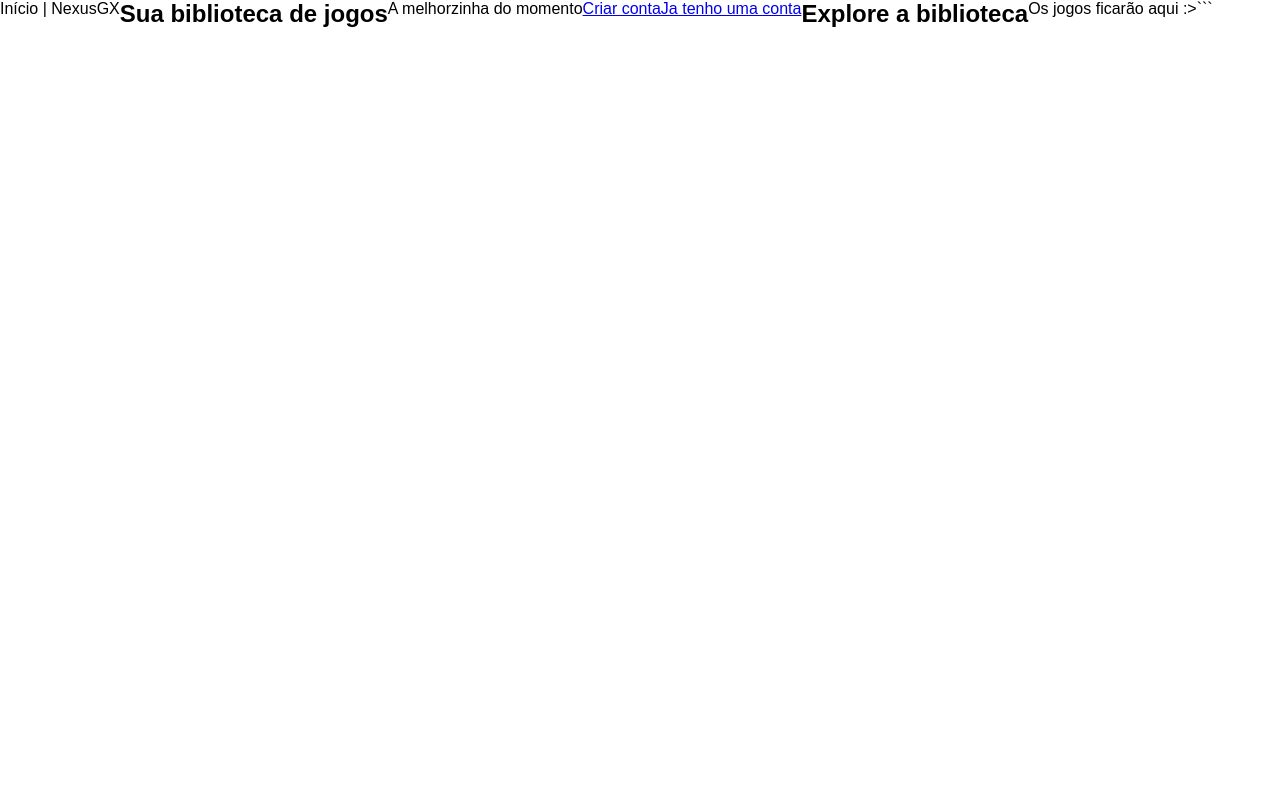
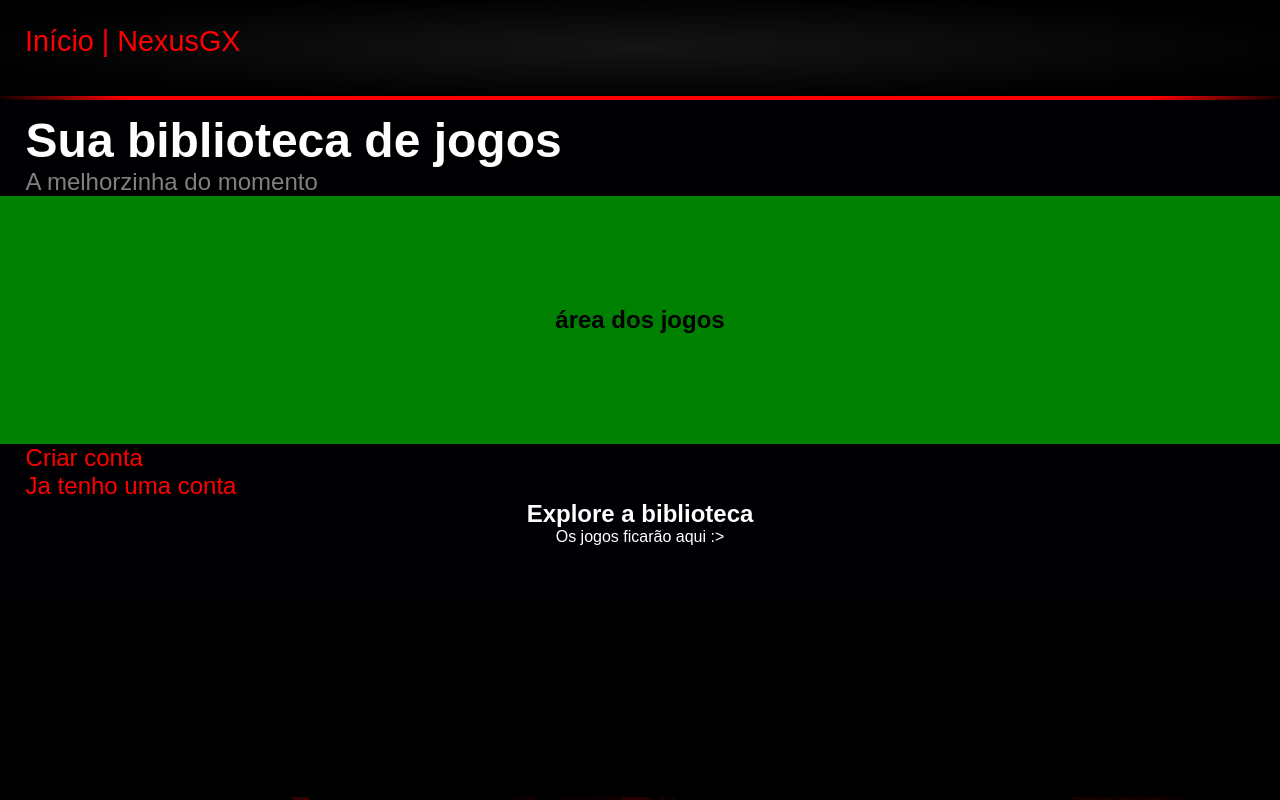
Before and after one commit to Manoel-Vi/ProjetoPSI-3, a Flask app: template projeto/templates/index.html in a window 1280 px wide. Run offline with Flask 3, Linux system fonts and the light colour scheme; the template is opened without the code that fills it, so the values that code supplies are empty.

Commit message:
feat: estiliza o index e transforma na base pra alguns templates

````diff
--- a/projeto/app.py
+++ b/projeto/app.py
@@ -1,15 +1,16 @@
-from flask import Flask
+from flask import Flask, render_template
 
 app = Flask(__name__)
 
 @app.route('/')
 def index():
-    pass
+    return render_template('index.html')
+
 
 @app.route('/cadastro')
 def cadastro():
-    pass
+    return render_template('cadastro.html')
 
 @app.route('/login')
 def login():
-    pass
+    return render_template('login.html')
--- a/projeto/static/css/style.css
+++ b/projeto/static/css/style.css
@@ -4,5 +4,83 @@
     padding: 0px;
     box-sizing: border-box;
     display: flex;
+    flex-direction: column;
+}
+body{
+    width: 100%;
+    height: 100vh;
+    background-image: url('imagensUsadas/backgroundInicio.png');
+    background-size: cover;
+    background-repeat: no-repeat;
+}
+a{
+    text-decoration: none;
+    color: red;
+}
+#esconderFundo{
+    width: auto;
+    height: auto;
+    background-color: rgb(0,0,4, 1);
+}
+#navIndex{
+    height: 100px;
+    width: 100%;
+    display: flex;
+    justify-content: space-between;
+    align-items: left;
+    background: radial-gradient( rgb(20, 20, 20) 2%, black 80%);
+    color: red;
+    font-size: 180%;
+    padding-left: 25px;
+    border-bottom: 4px solid;
+    border-image: radial-gradient( red 90%, black 100%) 1; /*gambiarra pura, mas resumindo: eu crio uma borda com um degradê, e depois coloco uma imagem de fundo com o mesmo degradê, assim a borda fica com o degradê que eu quero. */
+}
+#sectionDeCima{
+    width: 100%;
+    height: 50vh;
+    display: flex;
+    justify-content: left;
+    align-items: left;
+}
+#sectionDeCima h2{
+    color: white;
+    font-size: 300%;
+    margin-left: 2%;
+    margin-top: 1%;
+    text-shadow: 2px 2px 5px black;
+}
+#sectionDeCima p{
+    height: auto;
+    color: gray;
+    font-size: 150%;
+    margin-left: 2%;
+    text-shadow: 2px 2px 5px black;
+}
+#sectionDeCima h1{
+    width: auto;
+    height: 35vh;
+    background-color: green;
+    display: flex;
+    flex-direction: row;
+    align-items: center;
+    justify-content: center;
+}
+#maisDaBiblioteca{
+    color: white;
+    width: auto;
+    height: auto;
+    display: flex;
+    justify-content: center;
+    align-items: center;
+    margin-bottom: 4%;
+}
 
+footer{
+    width: 100%;
+    height: 25vh;
+    background-color: black;
+    display: flex;
+    justify-content: center;
+    align-items: center;
+    color: white;
 }
--- a/projeto/templates/base.html
+++ b/projeto/templates/base.html
@@ -22,4 +22,3 @@
 
 </body>
 </html>
-```
--- a/projeto/templates/index.html
+++ b/projeto/templates/index.html
@@ -1,17 +1,23 @@
+<nav id="navIndex">
 {% extends "base.html" %}
 {% block title %}Início | NexusGX {% endblock %}
 {% block content %}
-<section>
-    <h2>Sua biblioteca de jogos</h2>
-    <p>A melhorzinha do momento</p>
+</nav>
+<div id="esconderFundo">
+<section id="sectionDeCima">
+    <h2 id="biblioteca">Sua biblioteca de jogos</h2>
+    <p id="comentario">A melhorzinha do momento</p>
+    <h1>área dos jogos <!-- (só coloque a imagem aqui ass:Alisson) --></h1>
     <p>
         <a href="{{ url_for('cadastro') }}">Criar conta</a>
         <a href="{{ url_for('login') }}">Ja tenho uma conta</a>
     </p>
 </section>
 
-<section>
+<section id="maisDaBiblioteca">
     <h2>Explore a biblioteca</h2>
     <p>Os jogos ficarão aqui :></p>
 </section>
+
 {% endblock %}
+</div>
````
Also changed, not shown: projeto/static/css/imagensUsadas/backgroundInicio.png (added).
